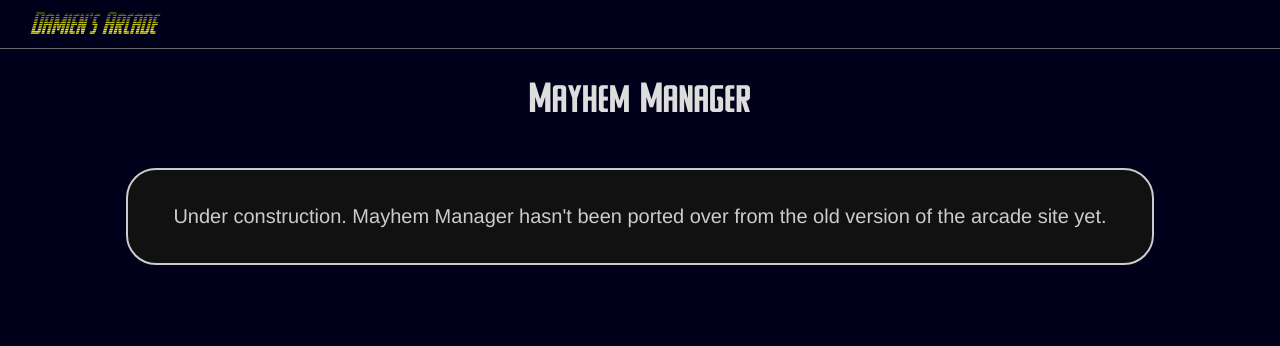
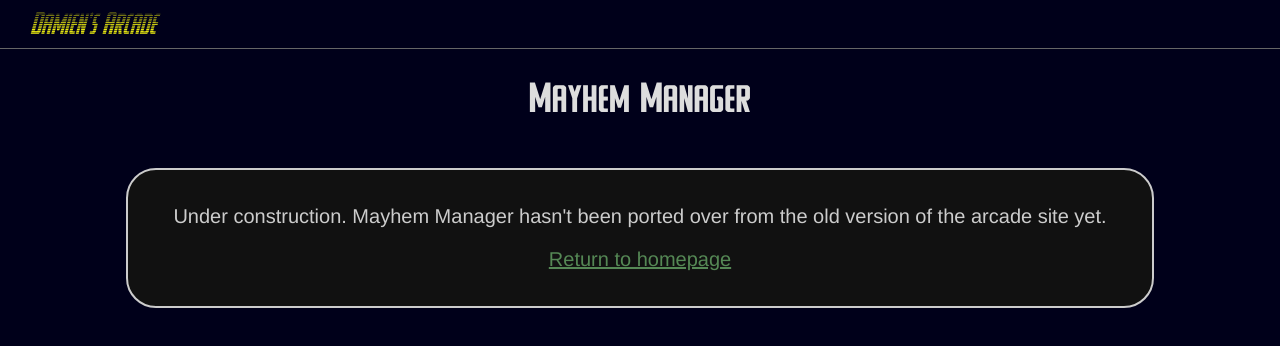
Before and after one commit to damiensnyder/damiens-arcade-2, a SvelteKit app: page /mayhem-manager in a window 1280 px wide. Shown: the top 346 px of the page. Built offline with nearby package versions, Linux system fonts and the light colour scheme.

Commit message:
Add "under construction" page for MM

```diff
--- a/src/routes/(arcade)/mayhem-manager/+page.svelte
+++ b/src/routes/(arcade)/mayhem-manager/+page.svelte
@@ -16,6 +16,7 @@
 				Under construction. Mayhem Manager hasn't been ported over from the old version of the
 				arcade site yet.
 			</p>
+			<p><a href="/">Return to homepage</a></p>
 		</div>
 	</div>
 </div>
```
